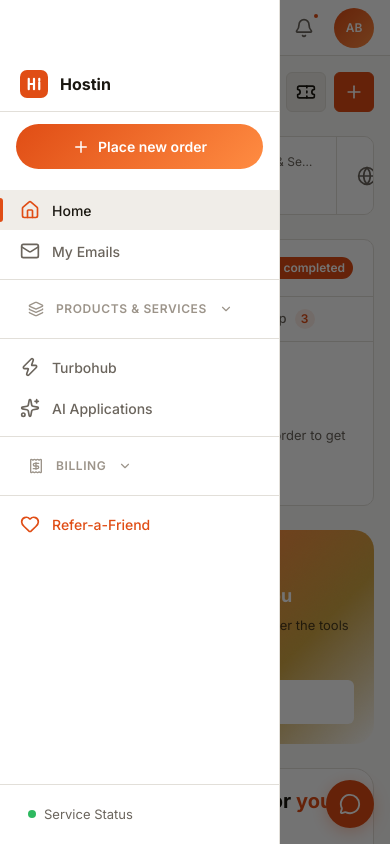
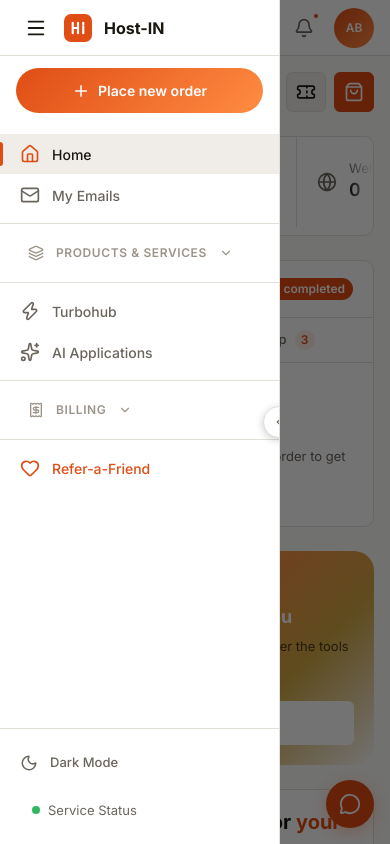
Before and after one commit to MuhammadAnasBilal/Hosting-App-webpage, a Next.js app: page / in a window 390 px wide. Both pictures are taken after a click on the button 34 px from the left and 27 px from the top of the page. Built offline with nearby package versions, Linux system fonts and the light colour scheme.

Commit message:
fix: mobile layout UX improvements

```diff
--- a/src/components/dashboard/StatStrip.tsx
+++ b/src/components/dashboard/StatStrip.tsx
@@ -12,8 +12,9 @@
 
 export function StatStrip() {
   return (
-    <div className="stat-strip" role="list" aria-label="Product statistics">
-      {statItems.map(item => {
+    <div className="stat-strip-wrapper">
+      <div className="stat-strip" role="list" aria-label="Product statistics">
+        {statItems.map(item => {
         const Icon = iconMap[item.icon] || Globe;
         return (
           <div key={item.id} className="stat-strip__item" role="listitem">
@@ -25,6 +26,8 @@
           </div>
         );
       })}
+      </div>
+      <div className="stat-strip__fade" aria-hidden="true" />
     </div>
   );
 }
--- a/src/components/dashboard/WelcomeHeader.tsx
+++ b/src/components/dashboard/WelcomeHeader.tsx
@@ -1,13 +1,13 @@
 'use client';
 
-import { Ticket, Plus, Menu } from 'lucide-react';
+import { Ticket, ShoppingBag } from 'lucide-react';
 
 export function WelcomeHeader() {
   return (
     <div className="welcome-header">
       <div className="welcome-header__left">
         <h1 className="welcome-header__title">
-          Welcome back, <span className="welcome-header__name">Anas Bilal</span>
+          Welcome <span className="welcome-header__name">Anas</span>
         </h1>
       </div>
       <div className="welcome-header__actions">
@@ -16,7 +16,7 @@
           <span className="welcome-header__btn-text">Manage tickets</span>
         </button>
         <button className="welcome-header__btn welcome-header__btn--primary">
-          <Plus size={20} />
+          <ShoppingBag size={20} />
           <span className="welcome-header__btn-text">Place new order</span>
         </button>
       </div>
--- a/src/components/layout/MobileDrawer.tsx
+++ b/src/components/layout/MobileDrawer.tsx
@@ -37,17 +37,6 @@
       />
       {/* Drawer panel */}
       <div className="mobile-drawer" ref={drawerRef}>
-        {/*
-          Close button is injected INSIDE the sidebar header area via CSS absolute positioning
-          so it sits right where the user's thumb already is (top-left, beside the logo).
-        */}
-        <button
-          className="mobile-drawer__close"
-          onClick={onClose}
-          aria-label="Close navigation"
-        >
-          <X size={20} />
-        </button>
         <Sidebar collapsed={false} onToggleCollapse={onClose} />
       </div>
 
@@ -91,30 +80,8 @@
           height: 100%;
           border-right: none;
           position: static;
-          padding-top: 56px; /* leave room for the close btn row */
-        }
         .mobile-drawer .sidebar__collapse-btn {
           display: none;
-        }
-        /* Close button floats at top-right inside the drawer header area */
-        .mobile-drawer__close {
-          position: absolute;
-          top: 0;
-          right: 0;
-          width: 56px;
-          height: 56px;
-          display: flex;
-          align-items: center;
-          justify-content: center;
-          border-bottom: 1px solid var(--border);
-          color: var(--base-muted-foreground);
-          cursor: pointer;
-          z-index: 10;
-          transition: background 150ms, color 150ms;
-        }
-        .mobile-drawer__close:hover {
-          background: var(--ghost-hover);
-          color: var(--base-foreground);
         }
       `}</style>
     </div>
--- a/src/components/layout/Sidebar.tsx
+++ b/src/components/layout/Sidebar.tsx
@@ -5,8 +5,9 @@
   Home, Mail, Layers, Package, Globe, AtSign, Server, Inbox,
   Cpu, MoreHorizontal, Network, Zap, Sparkles, Receipt,
   ShoppingCart, FileText, CreditCard, FileCheck, Wallet, Coins,
-  Heart, ChevronDown, ChevronLeft, Plus, Activity
+  Heart, ChevronDown, ChevronLeft, Plus, Activity, Sun, Moon, Menu
 } from 'lucide-react';
+import { useTheme } from '@/context/ThemeContext';
 import { primaryNavItems, productsGroup, utilityNavItems, billingGroup } from '@/data/mockData';
 import '@/styles/sidebar.css';
 
@@ -28,6 +29,7 @@
 }
 
 export function Sidebar({ collapsed, onToggleCollapse }: SidebarProps) {
+  const { theme, toggleTheme } = useTheme();
   const [productsOpen, setProductsOpen] = useState(false);
   const [billingOpen, setBillingOpen] = useState(false);
   const [activeId, setActiveId] = useState('home');
@@ -39,11 +41,14 @@
     >
       {/* Logo */}
       <div className="sidebar__logo">
+        <button className="sidebar__mobile-close" onClick={onToggleCollapse} aria-label="Close menu">
+          <Menu size={22} />
+        </button>
         <svg className="sidebar__logo-icon" viewBox="0 0 32 32" fill="none">
           <rect width="32" height="32" rx="8" fill="currentColor" />
           <path d="M10 10v12 M10 16h6 M16 10v12 M22 14v8 M22 10v2" stroke="var(--base-card)" strokeWidth="2.5" strokeLinecap="round" strokeLinejoin="round" />
         </svg>
-        <span className="sidebar__logo-text">Hostin</span>
+        <span className="sidebar__logo-text">Host-IN</span>
       </div>
 
       {/* Place new order CTA */}
@@ -168,6 +173,14 @@
 
       {/* Footer — pinned */}
       <div className="sidebar__footer">
+        <button
+          className="sidebar__theme-toggle"
+          onClick={toggleTheme}
+          aria-label="Toggle theme"
+        >
+          {theme === 'dark' ? <Sun size={18} /> : <Moon size={18} />}
+          <span className="sidebar__theme-label">{theme === 'dark' ? 'Light Mode' : 'Dark Mode'}</span>
+        </button>
         <a className="sidebar__status" href="#" aria-label="Service Status: All systems operational">
           <span className="sidebar__status-dot" aria-hidden="true" />
           <span className="sidebar__status-label">Service Status</span>
--- a/src/components/layout/TopBar.tsx
+++ b/src/components/layout/TopBar.tsx
@@ -52,7 +52,7 @@
             <rect width="32" height="32" rx="8" fill="currentColor" />
             <path d="M10 10v12 M10 16h6 M16 10v12 M22 14v8 M22 10v2" stroke="var(--base-card)" strokeWidth="2.5" strokeLinecap="round" strokeLinejoin="round" />
           </svg>
-          <span className="topbar__mobile-logo-text">Hostin</span>
+          <span className="topbar__mobile-logo-text">Host-IN</span>
         </div>
       )}
 
@@ -93,7 +93,7 @@
         </div>
 
         {/* Help */}
-        <div style={{ position: 'relative' }} ref={helpRef} className="topbar__hide-on-mobile">
+        <div style={{ position: 'relative' }} ref={helpRef}>
           <button
             className="topbar__icon-btn"
             onClick={() => toggleDropdown('help')}
@@ -199,10 +199,6 @@
               </button>
               <div className="dropdown-panel__mobile-only">
                 <div className="dropdown-panel__separator" />
-                <button className="dropdown-panel__item" role="menuitem">
-                  <HelpCircle size={18} />
-                  <span>Help & Support</span>
-                </button>
                 <button className="dropdown-panel__item" role="menuitem" onClick={toggleTheme}>
                   {theme === 'dark' ? <Sun size={18} /> : <Moon size={18} />}
                   <span>{theme === 'dark' ? 'Light Mode' : 'Dark Mode'}</span>
--- a/src/styles/sidebar.css
+++ b/src/styles/sidebar.css
@@ -21,7 +21,6 @@
   width: var(--sidebar-collapsed);
 }
 
-/* --- Logo --- */
 .sidebar__logo {
   display: flex;
   align-items: center;
@@ -31,6 +30,21 @@
   flex-shrink: 0;
   border-bottom: 1px solid var(--border);
   overflow: hidden;
+}
+
+.sidebar__mobile-close {
+  display: none;
+  align-items: center;
+  justify-content: center;
+  width: 32px;
+  height: 32px;
+  border-radius: var(--radius-sm);
+  color: var(--base-foreground);
+  margin-right: -var(--space-1);
+}
+
+.mobile-drawer .sidebar__mobile-close {
+  display: flex;
 }
 
 .sidebar__logo-icon {
@@ -273,11 +287,30 @@
   background: var(--primary-glow);
 }
 
-/* --- Sidebar footer (pinned) --- */
+/* --- Sidebar Footer Status & Theme --- */
 .sidebar__footer {
+  display: flex;
+  flex-direction: column;
+  padding: var(--space-4) var(--space-5);
+  border-top: 1px solid var(--border);
   flex-shrink: 0;
-  padding: var(--space-3) var(--space-4);
-  border-top: 1px solid var(--border);
+}
+
+.sidebar__theme-toggle {
+  display: none;
+  align-items: center;
+  gap: var(--space-3);
+  padding: var(--space-2) 0;
+  margin-bottom: var(--space-3);
+  color: var(--base-muted-foreground);
+  font-size: var(--text-sm);
+  font-weight: var(--weight-medium);
+  cursor: pointer;
+  transition: color var(--transition-fast);
+}
+
+.sidebar__theme-toggle:hover {
+  color: var(--base-foreground);
 }
 
 .sidebar__status {
@@ -392,6 +425,10 @@
     padding: var(--space-3);
   }
 
+  .sidebar .sidebar__theme-toggle {
+    display: none;
+  }
+
   .sidebar .sidebar__status {
     justify-content: center;
   }
@@ -409,3 +446,8 @@
     opacity: 1;
   }
 }
+
+/* --- Mobile Drawer Overrides --- */
+.mobile-drawer .sidebar__theme-toggle {
+  display: flex;
+}
--- a/src/styles/stat-strip.css
+++ b/src/styles/stat-strip.css
@@ -2,8 +2,8 @@
    STAT STRIP — 6-column metrics bar
    ============================================================ */
 
-.stat-strip {
-  display: flex;
+.stat-strip-wrapper {
+  position: relative;
   background: var(--base-card);
   border: 1px solid var(--border);
   border-radius: var(--radius-md);
@@ -11,8 +11,16 @@
   transition: border-color var(--transition-fast);
 }
 
-.stat-strip:hover {
+.stat-strip-wrapper:hover {
   border-color: var(--border-hover);
+}
+
+.stat-strip {
+  display: flex;
+}
+
+.stat-strip__fade {
+  display: none;
 }
 
 .stat-strip__item {
@@ -56,11 +64,6 @@
   height: 20px;
   color: var(--base-muted-foreground);
   flex-shrink: 0;
-  transition: color var(--transition-fast);
-}
-
-.stat-strip__item:hover .stat-strip__icon {
-  color: var(--primary);
 }
 
 .stat-strip__info {
@@ -70,11 +73,14 @@
 }
 
 .stat-strip__label {
-  font-size: var(--text-xs);
+  font-size: var(--text-sm);
   color: var(--base-muted-foreground);
-  white-space: nowrap;
+  white-space: normal;
+  line-height: var(--leading-tight);
+  display: -webkit-box;
+  -webkit-line-clamp: 2;
+  -webkit-box-orient: vertical;
   overflow: hidden;
-  text-overflow: ellipsis;
 }
 
 .stat-strip__count {
@@ -90,10 +96,40 @@
     overflow-x: auto;
     scroll-snap-type: x mandatory;
     -webkit-overflow-scrolling: touch;
+    padding-bottom: var(--space-2); /* space for scrollbar */
+  }
+
+  .stat-strip::-webkit-scrollbar {
+    height: 4px;
+  }
+
+  .stat-strip::-webkit-scrollbar-track {
+    background: transparent;
+  }
+
+  .stat-strip::-webkit-scrollbar-thumb {
+    background: var(--border);
+    border-radius: var(--radius-full);
+  }
+
+  [data-theme="dark"] .stat-strip::-webkit-scrollbar-thumb {
+    background: rgba(255, 255, 255, 0.15);
+  }
+
+  .stat-strip__fade {
+    display: block;
+    position: absolute;
+    top: 0;
+    right: 0;
+    bottom: 6px; /* above scrollbar */
+    width: 24px;
+    background: linear-gradient(to right, transparent, var(--base-card));
+    pointer-events: none;
+    z-index: 2;
   }
 
   .stat-strip__item {
-    min-width: 160px;
+    min-width: 140px;
     scroll-snap-align: start;
     flex-shrink: 0;
   }
```
